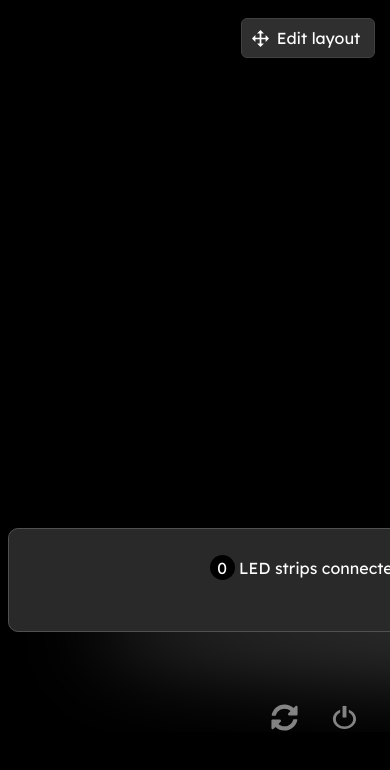
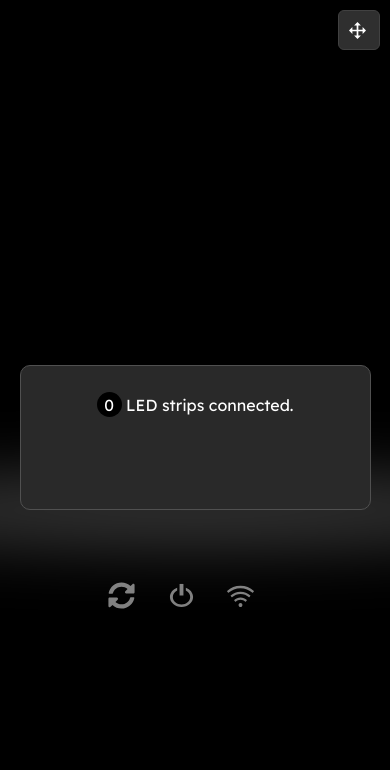
Before and after one commit to glowingkitty/The-Glowing-Stripes-Project, a Django app: page / in a window 390 px wide; the page is wider, and only the part inside the window is pictured. Shown: the top 770 px of that part. Run offline with Django 3.2, Linux system fonts and the light colour scheme; data that the repository does not hold is empty; parts of the project's set-up code (start-up, migrations or seed data) failed here and were passed over; some libraries are stand-ins or nearby versions.

Commit message:
made design responsive and added favicon

```diff
--- a/control_center/static/control.js
+++ b/control_center/static/control.js
@@ -143,7 +143,7 @@ let Control = class {
                             control_object.main_window_new_html += '<span class="icon mix">' + web_control_config['current_mix']['name'] + '</span>'
 
                             //// show "edit name" -> edit mix name
-                            control_object.main_window_new_html += '<span onclick="editname(\'mix\',\'' + web_control_config['current_mix']['id'] + '\')" '
+                            control_object.main_window_new_html += '<span id="edit_name_button" onclick="editname(\'mix\',\'' + web_control_config['current_mix']['id'] + '\')" '
                             control_object.main_window_new_html += 'class="text_cta with_icon edit right_positioned">Edit name</span>'
 
                         } else if (num_of_led_strips > 1 && web_control_config['sync_all'] == true) {
@@ -153,8 +153,8 @@ let Control = class {
                         } else {
                             //// show name and  "edit name" if single LED strip selected
 
-                            control_object.main_window_new_html += led_strips[first_led_strip_id].name
-                            control_object.main_window_new_html += '<span onclick="editname(\'led_strip\',\'' + led_strips[first_led_strip_id].id + '\')" '
+                            control_object.main_window_new_html += '<spam class="led_strip_name">'+led_strips[first_led_strip_id].name+'</spam>'
+                            control_object.main_window_new_html += '<span id="edit_name_button" onclick="editname(\'led_strip\',\'' + led_strips[first_led_strip_id].id + '\')" '
                             control_object.main_window_new_html += 'class="text_cta with_icon edit right_positioned">Edit name</span>'
 
                         }
@@ -229,7 +229,7 @@ let Control = class {
 
                         //// show "save mix" button
                         if (num_of_led_strips > 1) {
-                            control_object.main_window_new_html += '<a class="cta darkmode with_icon save">Save mix</a>'
+                            control_object.main_window_new_html += '<a id="save_mix_button" class="cta darkmode with_icon save">Save mix</a>'
                         }
 
                         control_object.main_window_new_html += '</div>'
--- a/control_center/static/leds.css
+++ b/control_center/static/leds.css
@@ -1,12 +1,18 @@
 .leds_preview_block {
     margin: auto;
     margin-top: 40px;
-    width: 600px;
+    max-width: 600px;
     height: 500px;
     text-align: center;
     position: relative;
     -webkit-transition: all 200ms ease;
     transition: all 200ms ease;
+}
+
+@media only screen and (max-width: 740px) {
+    .leds_preview_block {
+        transform: scale(0.8);
+    }
 }
 
 .led_strip {
--- a/control_center/static/popup.css
+++ b/control_center/static/popup.css
@@ -34,7 +34,7 @@
     color: #FFFFFF;
     border: 1px solid #414141;
     box-sizing: border-box;
-    left: -20px;
+    left: -10px;
     width: 40px;
     height: 40px;
     background-repeat: no-repeat !important;
--- a/control_center/static/popup.js
+++ b/control_center/static/popup.js
@@ -44,6 +44,11 @@ let Popup = class {
                 } else {
                     var icon = null
                 }
+                if ('id' in self.buttons[i] && self.buttons[i]['id']){
+                    var id = self.buttons[i]['id']
+                } else {
+                    var id = null
+                }
                 var text = self.buttons[i]['text']
                 var onclick = self.buttons[i]['onclick']
 
@@ -57,13 +62,15 @@ let Popup = class {
                 }
 
                 if (icon){
-                    buttons+=' with_icon '
-                    buttons+=icon
+                    buttons+=' with_icon '+icon
+                }
+                buttons+='"'
+
+                if (id){
+                    buttons+=' id="'+id+'"'
                 }
 
-                buttons+='" onclick="'
-                buttons+=onclick
-                buttons+='">'
+                buttons+=' onclick="'+onclick+'">'
 
                 buttons+=text
                 buttons+='</a>'
@@ -74,10 +81,14 @@ let Popup = class {
             document.getElementById('popup').classList.remove('display_none')
             document.getElementById('popup').classList.remove('opacity_null')
 
+            // prevent scrolling of background (body)
+            document.getElementsByTagName('body')[0].style.overflow='hidden'
+
         },200)
     }
 
     hide(){
+        document.getElementsByTagName('body')[0].style.removeProperty('overflow')
         document.getElementById('popup').classList.add('opacity_null')
         setTimeout(function(){
             document.getElementById('popup').classList.add('display_none')
--- a/control_center/static/power.js
+++ b/control_center/static/power.js
@@ -5,18 +5,21 @@ let Power = class {
         popup.buttons = [
             {
                 'style':'secondary',
+                'id':'shutdown_button',
                 'icon':'power',
                 'text':'Shutdown',
                 'onclick':'power.shutdown()'
             },
             {
                 'style':'secondary',
+                'id':'restart_button',
                 'icon':'restart',
                 'text':'Restart',
                 'onclick':'power.restart()'
             },
             {
                 'style':'primary',
+                'id':'sleep_button',
                 'icon':'sleep',
                 'text':'Sleep',
                 'onclick':'power.sleep()'
--- a/control_center/static/styles.css
+++ b/control_center/static/styles.css
@@ -15,6 +15,7 @@
     font-family: Lexend Deca;
     font-style: normal;
     font-weight: normal;
+    margin: 0px;
 }
 
 .background.darkmode {
@@ -23,7 +24,8 @@
 
 .header_overlay {
     margin: auto;
-    width: 600px;
+    margin-top: 20px;
+    max-width: 600px;
     text-align: center;
     position: relative;
     z-index: 10;
@@ -34,7 +36,9 @@
     z-index: 10;
     margin: auto;
     margin-top: -80px;
-    width: 600px;
+    max-width: 600px;
+    min-height: 145px;
+    width: 90%;
     box-sizing: border-box;
     border-radius: 10px;
     padding: 26px;
@@ -46,6 +50,24 @@
     color: #FFFFFF;
 }
 
+@media only screen and (max-width: 740px) {
+    .header_overlay {
+        margin-top: 0px;
+        margin-bottom: -120px;
+        text-align: right;
+    }
+
+    .main_window {
+        margin-top: -115px;
+    }
+
+    #edit_layout_button {
+        font-size: 0px;
+        padding-right: 5px;
+    }
+}
+
+
 .main_window.popup_content {
     margin-top: 25vh;
     text-align: left;
@@ -53,21 +75,40 @@
 }
 
 
+@media only screen and (max-width: 415px) {
+    .main_window.popup_content {
+        margin-top: 15vh;
+    }
+}
+
+
+@media only screen and (max-width: 374px) {
+    .main_window.popup_content {
+        padding: 10px;
+        padding-top: 26px;
+    }
+}
+
+
 .main_window_content {
     /* opacity: 0; */
     -webkit-transition: all 200ms ease;
     transition: all 200ms ease;
-    padding-bottom: 25px;
 }
 
 .left_aligned_maincontent {
     text-align: left;
-    padding-left: 50px;
-    padding-right: 50px;
 }
 
 .inline_block {
     display: inline-block;
+}
+
+.text_max_width_40_percent {
+    width: 40%;
+    overflow: hidden;
+    text-overflow: ellipsis;
+    white-space: nowrap;
 }
 
 .right_aligned {
@@ -83,6 +124,12 @@
     line-height: 58px;
     display: block;
     margin: 5px;
+}
+
+@media only screen and (max-width: 740px) {
+    .wifi_network {
+        font-size: 16px;
+    }
 }
 
 .opacity_50 {
@@ -112,7 +159,7 @@
 }
 
 .shadow {
-    width: 1195px;
+    max-width: 1195px;
     height: 200px;
     margin: auto;
     margin-top: -100px;
@@ -124,9 +171,10 @@
 }
 
 .sub_menu {
-    width: 700px;
+    max-width: 700px;
     margin: auto;
     text-align: center;
+    padding-bottom: 50px;
 }
 
 .right_positioned {
@@ -134,14 +182,14 @@
 }
 
 .mode_selector {
-    width: 200px;
-    transform: scale(2);
-    top: 20px;
-    position: relative;
-    left: 100px;
+    position: absolute;
     margin-bottom: 30px;
     background: black;
     color: white;
+    font-size: 22px;
+    right: 80px;
+    left: 25px;
+    margin-top: 15px;
 }
 
 .mode_selector:hover {
@@ -289,3 +337,11 @@
     padding-left: 20px;
     width: 60%;
 }
+
+.led_strip_name {
+    max-width: 50vw;
+    display: inline-block;
+    text-overflow: ellipsis;
+    overflow: hidden;
+    white-space: nowrap;
+}
--- a/control_center/static/wifi.js
+++ b/control_center/static/wifi.js
@@ -78,7 +78,7 @@ let WiFi = class {
 
 
         // show if connected to wifi
-        div += '<div class="inline_block">'
+        div += '<div class="inline_block text_max_width_40_percent">'
         if (this.network['current_wifi']==true){
             div += '<span class="icon true" style="background-size: 25px 25px !important; padding-left: 35px !important;"></span>'
         }else{
@@ -102,12 +102,12 @@ let WiFi = class {
 
         // show CTAs
         if (this.cta=='disconnect'){
-            div += '<a onclick="wifi.disconnect(\''+this.network['essid']+'\')" class="cta primary">Disconnect</a>'
+            div += '<a data-button-type="wifi_disconnect_button" onclick="wifi.disconnect(\''+this.network['essid']+'\')" class="cta primary with_icon close">Disconnect</a>'
         } else if (this.cta=='connect'){
             if (this.network['encryption']=='off'){
-                div += '<a onclick="wifi.connect(\''+this.network['essid']+'\',null,null)" class="cta primary">Connect</a>'
+                div += '<a data-button-type="wifi_connect_button" id="'+this.network['essid']+'_connect_button" onclick="wifi.connect(\''+this.network['essid']+'\',null,null)" class="cta primary with_icon true">Connect</a>'
             } else {
-                div += '<a id="'+this.network['essid']+'_connect_button" onclick="wifi.ask_for_password(\''+this.network['essid']+'\',\''+this.network['encryption']+'\')" class="cta primary">Connect</a>'
+                div += '<a data-button-type="wifi_connect_button" id="'+this.network['essid']+'_connect_button" onclick="wifi.ask_for_password(\''+this.network['essid']+'\',\''+this.network['encryption']+'\')" class="cta primary with_icon true">Connect</a>'
             }
         }
         div += '</div>'
--- a/control_center/templates/index.html
+++ b/control_center/templates/index.html
@@ -6,6 +6,10 @@
     <head>
         <meta charset="utf-8" />
         <title>The Glowing Stripes Project - Control Interface</title>
+        <link rel="apple-touch-icon" sizes="180x180" href="{% static "favicons/apple-touch-icon.png" %}">
+        <link rel="icon" type="image/png" sizes="32x32" href="{% static "favicons/favicon-32x32.png" %}">
+        <link rel="icon" type="image/png" sizes="16x16" href="{% static "favicons/favicon-16x16.png" %}">
+        <link rel="shortcut icon" href="{% static "favicons/favicon.ico" %}" type="image/x-icon">
 
         <link rel="stylesheet" href="{% static "styles.css" %}" />
         <link rel="stylesheet" href="{% static "popup.css" %}" />
@@ -21,12 +25,15 @@
         <script src="{% static "leds.js" %}"></script>
         <script src="{% static "control.js" %}"></script>
         <script src="{% static "connection_check.js" %}"></script>
+
+        <meta name="viewport" content="width=device-width, initial-scale=1">
+        <meta name="apple-mobile-web-app-capable" content="yes"/>
     </head>
 
     <body class="background darkmode" onload="boot()">
 
         <div class="header_overlay">
-            <a class="cta darkmode with_icon move">Edit layout</a>
+            <a id="edit_layout_button" class="cta darkmode with_icon move">Edit layout</a>
         </div>
 
         <div class="leds_preview_block">
@@ -68,8 +75,8 @@
         <div id="notifications">
         </div>
 
-        <div class="popup opacity_null display_none" id="popup">
-            <div class="main_window popup_content" id="popup_content">
+        <div class="popup opacity_null display_none" onclick="popup.hide()" id="popup">
+            <div class="main_window popup_content" onclick="event.stopPropagation()" id="popup_content">
                 <div class="popup_button close" onclick="popup.hide()"></div>
                 <div class="popup_headline" id="popup_headline"></div>
                 <div class="popup_message" id="popup_message"></div>
```
Also changed, not shown: control_center/static/buttons.css (+50 -2 lines), control_center/static/favicons/apple-touch-icon.png (added), control_center/static/favicons/favicon-16x16.png (added), control_center/static/favicons/favicon-32x32.png (added), control_center/static/favicons/favicon.ico (added).
